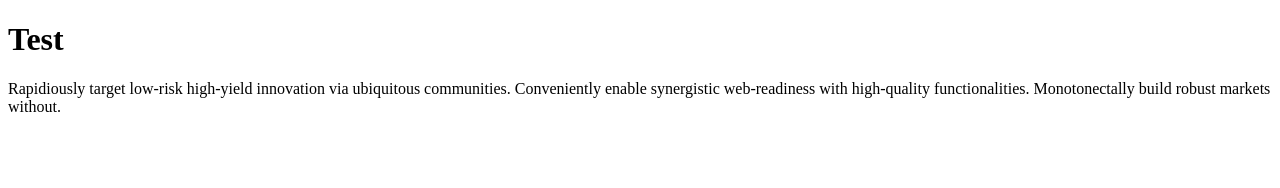
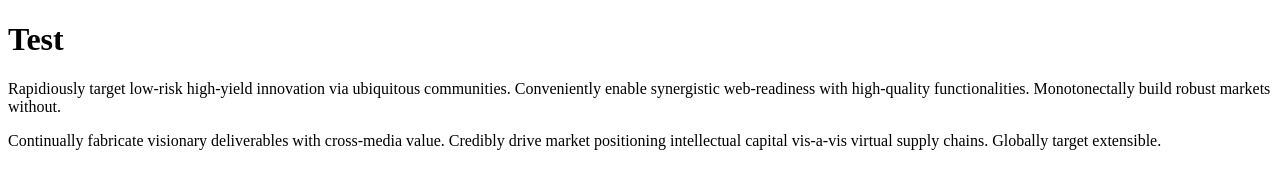
Before and after one commit to zivoradmilekic/contributify, a plain HTML site: page index.html in a window 1280 px wide. Drawn offline with Linux system fonts and the light colour scheme.

Commit message:
Added text

```diff
--- a/index.html
+++ b/index.html
@@ -9,5 +9,6 @@
 <body>
   <h1>Test</h1>
   <p>Rapidiously target low-risk high-yield innovation via ubiquitous communities. Conveniently enable synergistic web-readiness with high-quality functionalities. Monotonectally build robust markets without.</p>
+  <p>Continually fabricate visionary deliverables with cross-media value. Credibly drive market positioning intellectual capital vis-a-vis virtual supply chains. Globally target extensible.</p>
 </body>
 </html>
```
